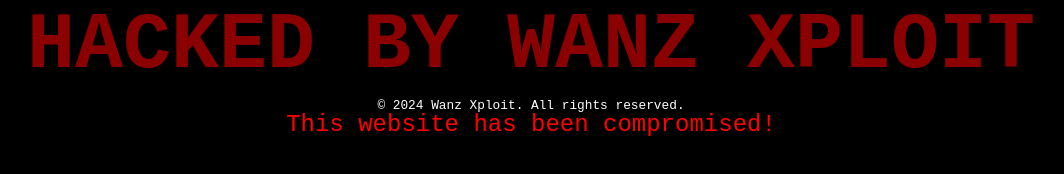
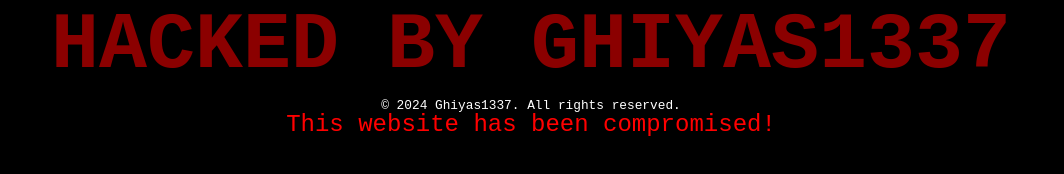
Before and after one commit to ghiyas1337/Tools-Deface, a plain HTML site: page index.html in a window 1280 px wide. Shown: the whole page, without its empty margins (109-1173 px from the left). Drawn offline with Linux system fonts and the light colour scheme.

Commit message:
Update index.html

```diff
--- a/index.html
+++ b/index.html
@@ -3,7 +3,7 @@
 <head>
     <meta charset="UTF-8">
     <meta name="viewport" content="width=device-width, initial-scale=1.0">
-    <title>Hacked by Wanz Xploit</title>
+    <title>Hacked by Ghiyas1337</title>
     <style>
         * {
             margin: 0;
@@ -59,8 +59,8 @@
     </style>
 </head>
 <body>
-    <h1>Hacked by Wanz Xploit</h1>
+    <h1>Hacked by Ghiyas1337</h1>
     <p>This website has been compromised!</p>
-    <footer>© 2024 Wanz Xploit. All rights reserved.</footer>
+    <footer>© 2024 Ghiyas1337. All rights reserved.</footer>
 </body>
 </html>
```
